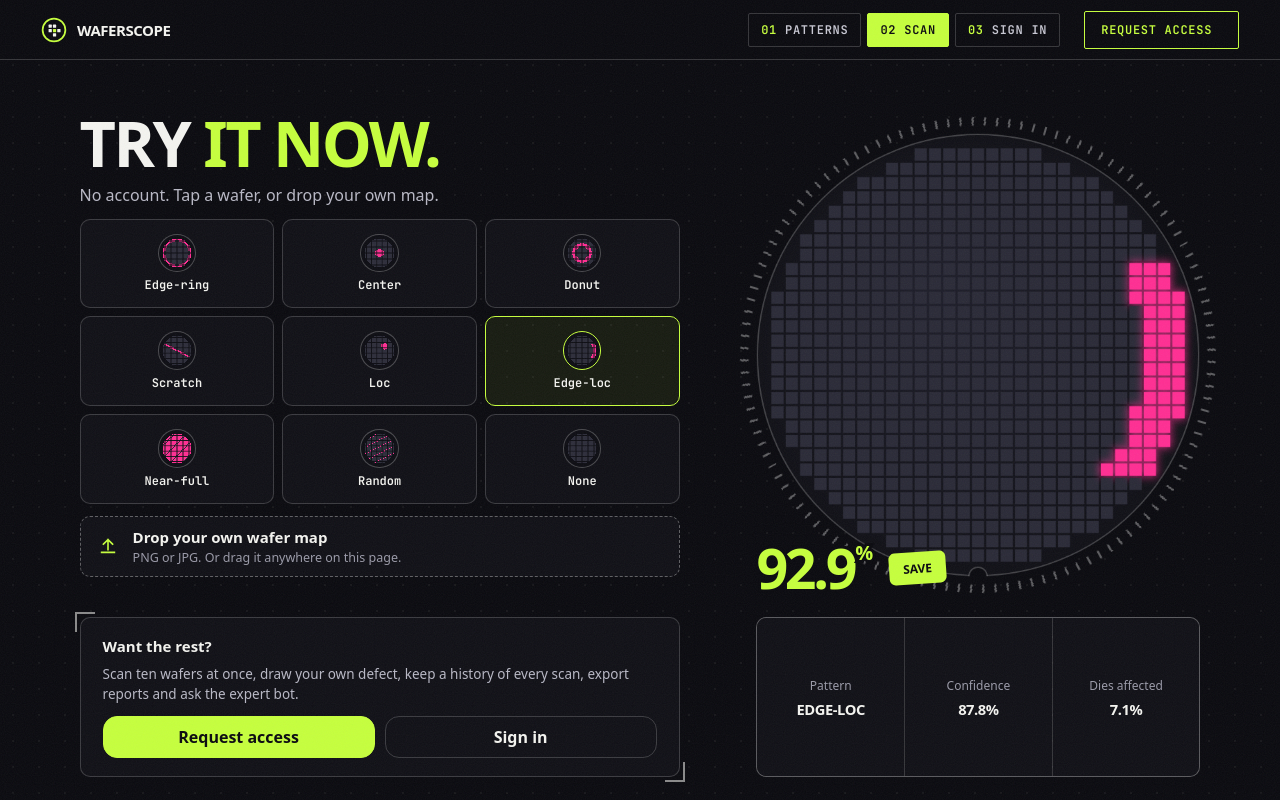
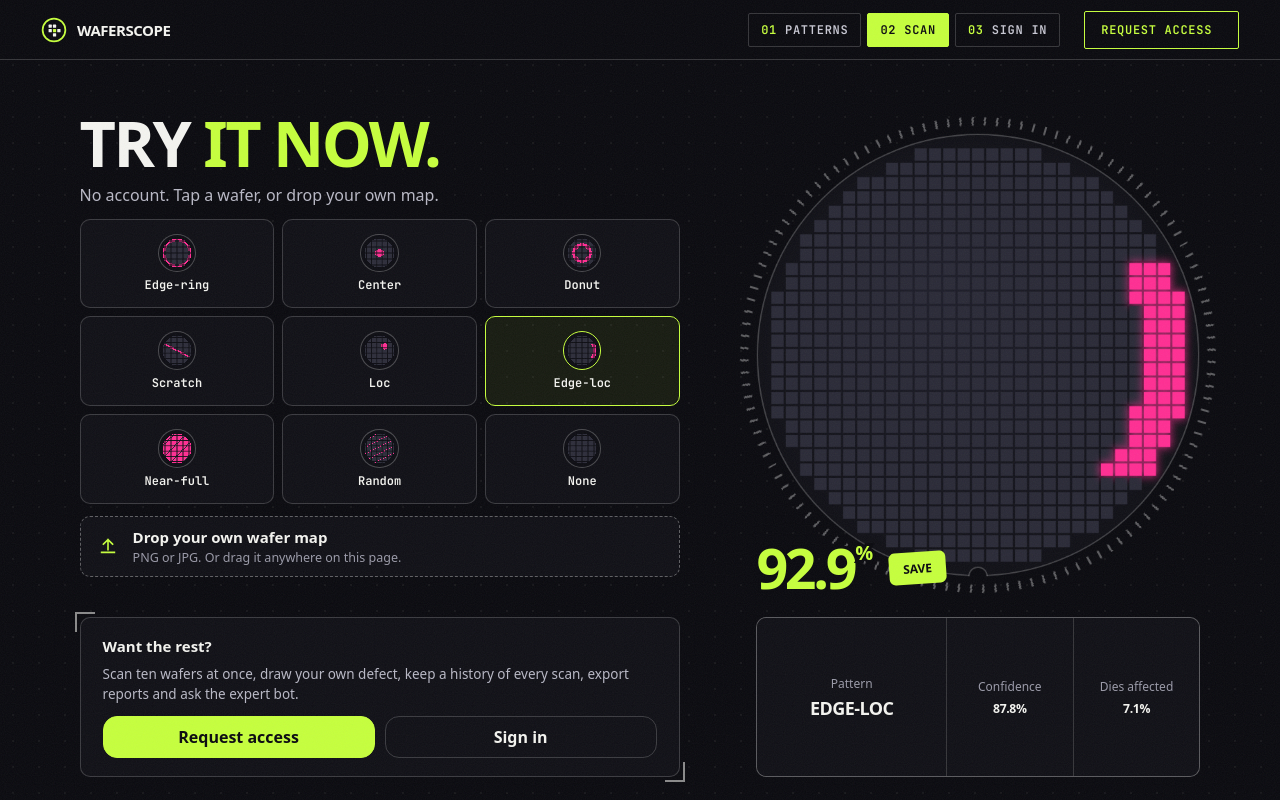
Before and after one commit to aristotile-dev/Semiconductor-Wafer-Detection-System, a React (Vite) app: page /scan in a window 1280 px wide. Built offline with nearby package versions, Linux system fonts and the light colour scheme; no server answers; a web font is replaced by a local one.

Commit message:
Result facts: give the pattern name more room and scale the type with the cell

```diff
--- a/src/styles/app.css
+++ b/src/styles/app.css
@@ -1228,3 +1228,11 @@
   .app .chips1 button, .app .chips1 .chip { min-height:40px; }
   .app .wd-cap button { min-height:40px; padding:10px 0; }
 }
+
+/* Result facts: the pattern name ("Near-full", "Edge-Ring") is the longest value, so its cell gets more room and the
+   type scales with the cell instead of the window. */
+.app.gst .gfacts, .app .scanpage .rfacts .facts { grid-template-columns:1.5fr 1fr 1fr; }
+.app.gst .gfacts > div, .app .scanpage .rfacts .facts > div { padding:12px 14px; container-type:inline-size; }
+.app.gst .gfacts b, .app .scanpage .rfacts .facts b { font-size:clamp(12px, 12.5cqw, 18px); white-space:nowrap; }
+.app.gst .gfacts span, .app .scanpage .rfacts .facts span { white-space:nowrap; }
+@media (max-width:1000px) { .app.gst .gfacts b, .app .scanpage .rfacts .facts b { font-size:clamp(12px, 12.5cqw, 17px); } }
```
